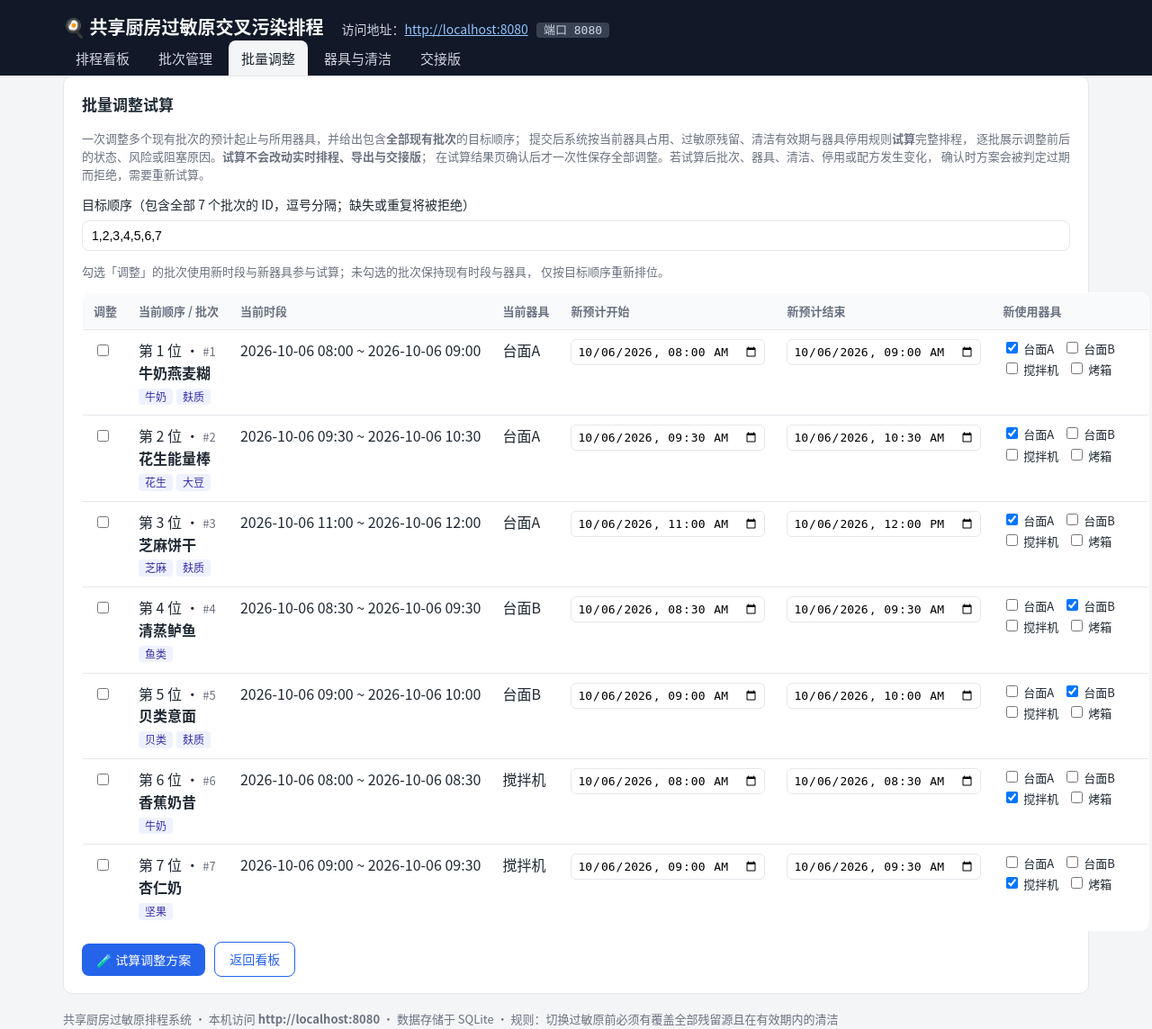
After one commit to irengdop37111/solo-gsb-bb5c15ad-15311952-f631-542e-b1f3-b6b1b12ce14c, a Flask app: page /reschedule in a window 1280 px wide. The commit adds this page. Shown: the whole page at 90% size. Run offline with Flask 3, Linux system fonts and the light colour scheme; data comes from the database, SQL or seed files in the repository.

Commit message:
GSB 15311952-f631-542e-b1f3-b6b1b12ce14c B: platform archive

```diff
--- a/app.py
+++ b/app.py
@@ -14,8 +14,14 @@
    同一器具的有效停用时段不得重叠，起止无效、器具不存在或记录已取消时
    拒绝变更。批次使用任一器具的时段与有效停用时段相交即阻塞（标明器具
    与冲突时段），端点相接不算相交；受阻批次不占用器具、不留残留。
+5. 批量调整试算：排程员一次提交多个批次的新时段/器具与包含全部现有批次的
+   目标顺序，系统按现有规则试算完整排程并逐批对比调整前后状态；试算不改动
+   实时排程、导出与交接版。确认时若排程依据（批次/器具/清洁/停用/配方）自
+   试算后已变化，拒绝过期方案并提示重新试算；否则在同一事务内一次性保存
+   全部调整（失败不部分写入），含阻塞批次的方案允许保存，交接版发布规则不变。
 """
 import csv
+import hashlib
 import io
 import json
 import os
@@ -273,16 +279,20 @@ def active_downtimes(conn):
     return downtimes
 
 
-def compute_schedule(conn, exclude_cleaning_id=None):
+def compute_schedule(conn, exclude_cleaning_id=None, batch_rows=None, equip_of=None):
     """按当前顺序（seq, 计划开始时间）逐个尝试排入，返回每批次的结果。
 
     exclude_cleaning_id 给出的清洁记录在本次计算中视为不存在（规则本身不变），
     用于删除清洁前预演：找出因该记录失效而被阻塞的批次。
+    batch_rows / equip_of 给出时，用其代替数据库中的批次与器具关联进行计算
+    （清洁、停用、器具主数据仍取自数据库当前值），用于批量调整试算，
+    不改动任何已存数据。
     """
     eq_names = {r["id"]: r["name"] for r in conn.execute("SELECT * FROM equipment")}
-    equip_of = {}
-    for r in conn.execute("SELECT * FROM batch_equipment"):
-        equip_of.setdefault(r["batch_id"], []).append(r["equipment_id"])
+    if equip_of is None:
+        equip_of = {}
+        for r in conn.execute("SELECT * FROM batch_equipment"):
+            equip_of.setdefault(r["batch_id"], []).append(r["equipment_id"])
     downtimes = active_downtimes(conn)
     cleanings = {}
     for r in conn.execute("SELECT * FROM cleaning ORDER BY cleaned_at, id"):
@@ -296,8 +306,12 @@ def compute_schedule(conn, exclude_cleaning_id=None):
 
     usage = {}  # equipment_id -> [已排入批次的占用记录]
     results = []
-    rows = conn.execute(
-        "SELECT * FROM batch ORDER BY seq, planned_start, id").fetchall()
+    if batch_rows is None:
+        rows = conn.execute(
+            "SELECT * FROM batch ORDER BY seq, planned_start, id").fetchall()
+    else:
+        rows = sorted(batch_rows,
+                      key=lambda r: (r["seq"], r["planned_start"], r["id"]))
     for row in rows:
         start = parse_dt(row["planned_start"])
         end = parse_dt(row["planned_end"])
@@ -863,6 +877,268 @@ def cancel_downtime(did):
     return redirect(url_for("equipment_page"))
 
 
+# ---------------------------------------------------------- 批量调整试算
+
+# 排程依据指纹覆盖的表：批次（含配方过敏原、时段、顺序）、批次-器具关联、
+# 器具、清洁记录、器具停用。确认方案时重算指纹并与试算时比对，
+# 任何一项变化都说明方案所依据的数据已过期。
+BASIS_QUERIES = (
+    ("batch", "SELECT id, name, allergens, planned_start, planned_end, seq"
+              " FROM batch ORDER BY id"),
+    ("batch_equipment", "SELECT batch_id, equipment_id FROM batch_equipment"
+                        " ORDER BY batch_id, equipment_id"),
+    ("equipment", "SELECT id, name FROM equipment ORDER BY id"),
+    ("cleaning", "SELECT id, equipment_id, cleaned_at, valid_until, covers"
+                 " FROM cleaning ORDER BY id"),
+    ("equipment_downtime", "SELECT id, equipment_id, start_at, end_at, reason,"
+                           " created_at, cancelled_at"
+                           " FROM equipment_downtime ORDER BY id"),
+)
+
+
+def schedule_basis_fingerprint(conn):
+    """当前排程依据（批次/器具/清洁/停用/配方）的指纹，用于检测过期方案。"""
+    h = hashlib.sha256()
+    for table, sql in BASIS_QUERIES:
+        h.update(table.encode("utf-8"))
+        for row in conn.execute(sql):
+            h.update(repr(tuple(row)).encode("utf-8"))
+    return h.hexdigest()
+
+
+def parse_plan_form(form):
+    """解析批量调整表单，返回 (order_ids, adjustments, error)。
+
+    order_ids 为目标顺序中的批次 ID 列表；adjustments 为
+    {批次ID: {"start", "end", "equipment"}}（仅勾选“调整”的批次）。
+    此处只做格式解析，存在性与业务校验由 validate_plan 完成。
+    """
+    raw = (form.get("order") or "").replace("，", ",").replace("\n", ",")
+    order_ids = []
+    for token in raw.split(","):
+        token = token.strip()
+        if not token:
+            continue
+        try:
+            order_ids.append(int(token))
+        except ValueError:
+            return None, None, (f"目标顺序包含无法识别的内容「{token}」，"
+                                f"请填写批次 ID 并以逗号分隔")
+    adjustments = {}
+    for bid_str in form.getlist("adjust"):
+        try:
+            bid = int(bid_str)
+        except ValueError:
+            return None, None, "调整对象包含无效的批次 ID"
+        start = (form.get(f"start_{bid}") or "").strip()
+        end = (form.get(f"end_{bid}") or "").strip()
+        eqs = []
+        for e in form.getlist(f"eq_{bid}"):
+            try:
+                eqs.append(int(e))
+            except ValueError:
+                return None, None, f"批次 #{bid} 的器具选择无效"
+        adjustments[bid] = {"start": start, "end": end,
+                            "equipment": sorted(set(eqs))}
+    return order_ids, adjustments, None
+
+
+def validate_plan(conn, order_ids, adjustments):
+    """校验调整方案，返回错误说明（None 表示通过）。
+
+    拒绝情形：没有任何批次；目标顺序重复、缺失或包含不存在的批次；
+    调整对象不存在；新时段无法解析或结束不晚于开始；所选器具不存在。
+    """
+    batches = {r["id"]: r for r in conn.execute("SELECT * FROM batch ORDER BY id")}
+    if not batches:
+        return "当前没有任何批次，无可调整的排程"
+    dups, seen = [], set()
+    for bid in order_ids:
+        if bid in seen and bid not in dups:
+            dups.append(bid)
+        seen.add(bid)
+    if dups:
+        return "目标顺序存在重复批次：" + "、".join(f"#{b}" for b in dups)
+    unknown = [b for b in order_ids if b not in batches]
+    if unknown:
+        return "目标顺序包含不存在的批次：" + "、".join(f"#{b}" for b in unknown)
+    missing = [b for b in batches if b not in seen]
+    if missing:
+        names = "、".join(f"「{batches[b]['name']}」#{b}" for b in missing)
+        return f"目标顺序必须包含全部现有批次，缺失：{names}"
+    for bid in adjustments:
+        if bid not in batches:
+            return f"调整对象包含不存在的批次 #{bid}"
+    eq_ids = {r["id"] for r in conn.execute("SELECT id FROM equipment")}
+    for bid, adj in adjustments.items():
+        name = batches[bid]["name"]
+        for eid in adj["equipment"]:
+            if eid not in eq_ids:
+                return f"批次「{name}」选择的器具 #{eid} 不存在或已删除"
+        start, end = parse_dt(adj["start"]), parse_dt(adj["end"])
+        if start is None or end is None:
+            return f"批次「{name}」的新时段无效，请使用 YYYY-MM-DDTHH:MM"
+        if end <= start:
+            return f"批次「{name}」的新时段无效：结束时间必须晚于开始时间"
+    return None
+
+
+def trial_schedule(conn, order_ids, adjustments):
+    """按调整方案试算完整排程（不写入任何数据）。
+
+    order_ids 为包含全部批次的目标顺序；adjustments 给出被调整批次的新时段
+    与新器具集合，其余批次保持现有时段与器具。清洁、停用与器具主数据取当前值。
+    """
+    batches = {r["id"]: dict(r) for r in conn.execute("SELECT * FROM batch")}
+    equip_of = {}
+    for r in conn.execute("SELECT * FROM batch_equipment"):
+        equip_of.setdefault(r["batch_id"], []).append(r["equipment_id"])
+    rows = []
+    for i, bid in enumerate(order_ids, 1):
+        b = dict(batches[bid])
+        b["seq"] = i
+        adj = adjustments.get(bid)
+        if adj is not None:
+            b["planned_start"] = adj["start"]
+            b["planned_end"] = adj["end"]
+            equip_of[bid] = list(adj["equipment"])
+        rows.append(b)
+    return compute_schedule(conn, batch_rows=rows, equip_of=equip_of)
+
+
+def reschedule_form_context(conn, prefill=None):
+    """批量调整表单所需的数据；prefill 给出时按用户已填内容回显。"""
+    batches = conn.execute(
+        "SELECT * FROM batch ORDER BY seq, planned_start, id").fetchall()
+    equipment = conn.execute("SELECT * FROM equipment ORDER BY id").fetchall()
+    eq_name = {e["id"]: e["name"] for e in equipment}
+    equip_of = {}
+    for r in conn.execute("SELECT * FROM batch_equipment"):
+        equip_of.setdefault(r["batch_id"], []).append(r["equipment_id"])
+    equip_names_of = {bid: [eq_name.get(i, f"#{i}") for i in ids]
+                      for bid, ids in equip_of.items()}
+    order_str = ((prefill.get("order") or "") if prefill else "") \
+        or ",".join(str(b["id"]) for b in batches)
+    return dict(batches=batches, equipment=equipment, equip_of=equip_of,
+                equip_names_of=equip_names_of, order_str=order_str,
+                prefill=prefill)
+
+
+@app.route("/reschedule")
+def reschedule_page():
+    return render_template("reschedule.html",
+                           **reschedule_form_context(get_db()))
+
+
+@app.post("/reschedule/preview")
+def reschedule_preview():
+    """试算调整方案：只计算与展示，不写入任何数据。
+
+    输入非法（批次/器具不存在、目标顺序缺失或重复、时段无效）时拒绝试算，
+    重新展示表单并保留已填内容；通过则按目标顺序与调整内容试算完整排程，
+    逐批对比调整前后的状态、风险或阻塞原因，并附上排程依据指纹供确认时
+    检测方案是否过期。
+    """
+    conn = get_db()
+    order_ids, adjustments, error = parse_plan_form(request.form)
+    if error is None:
+        error = validate_plan(conn, order_ids, adjustments)
+    if error is not None:
+        flash(f"试算被拒绝：{error}；未改动任何数据", "error")
+        return render_template(
+            "reschedule.html",
+            **reschedule_form_context(conn, prefill=request.form)), 400
+    # 先取指纹再试算：若试算后数据被并发修改，确认时指纹比对会判为过期，
+    # 不会把基于旧数据的方案误当有效方案保存
+    basis = schedule_basis_fingerprint(conn)
+    trial = trial_schedule(conn, order_ids, adjustments)
+    live = compute_schedule(conn)
+    before_by_id = {r["id"]: r for r in live}
+    live_pos = {r["id"]: i for i, r in enumerate(live, 1)}
+    status_text = {"accepted": "已排入", "blocked": "已拒绝"}
+    rows = []
+    for i, t in enumerate(trial, 1):
+        b = before_by_id[t["id"]]
+        changes = []
+        if i != live_pos.get(t["id"]):
+            changes.append(f"顺序：第 {live_pos.get(t['id'])} 位 → 第 {i} 位")
+        if (b["start"], b["end"]) != (t["start"], t["end"]):
+            changes.append("时段已调整")
+        if b["equipment_names"] != t["equipment_names"]:
+            changes.append("器具已调整")
+        if b["status"] != t["status"]:
+            changes.append(f"状态：{status_text[b['status']]} → "
+                           f"{status_text[t['status']]}")
+        rows.append({"before": b, "after": t, "changes": changes,
+                     "adjusted": t["id"] in adjustments})
+    accepted = sum(1 for t in trial if t["status"] == "accepted")
+    return render_template(
+        "reschedule_preview.html", rows=rows,
+        trial_accepted=accepted, trial_blocked=len(trial) - accepted,
+        basis=basis, order_str=",".join(str(b) for b in order_ids),
+        adjustments=adjustments)
+
+
+@app.post("/reschedule/confirm")
+def reschedule_confirm():
+    """确认保存试算方案：过期拒绝，否则在同一事务内一次性保存全部调整。
+
+    先比对排程依据指纹：试算后批次、器具、清洁、停用或配方任一变化，
+    方案即过期，拒绝保存并提示重新试算；指纹一致则重新校验方案后在
+    BEGIN IMMEDIATE 事务内更新批次时段/器具关联与全部批次顺序——
+    任何失败都回滚，不会部分写入。含阻塞批次的方案允许保存，
+    交接版发布仍按原规则要求全部批次可排入。
+    """
+    conn = get_db()
+    order_ids, adjustments, error = parse_plan_form(request.form)
+    if error is not None:
+        flash(f"未保存：{error}", "error")
+        return redirect(url_for("reschedule_page"))
+    basis = request.form.get("basis", "")
+    try:
+        conn.execute("BEGIN IMMEDIATE")
+    except sqlite3.OperationalError:
+        flash("系统正忙，请稍后重试确认保存", "error")
+        return redirect(url_for("reschedule_page"))
+    try:
+        if not basis or basis != schedule_basis_fingerprint(conn):
+            conn.rollback()
+            flash("未保存：试算后排程依据（批次、器具、清洁、停用或配方）"
+                  "已发生变化，该方案已过期，请重新试算", "error")
+            return redirect(url_for("reschedule_page"))
+        error = validate_plan(conn, order_ids, adjustments)
+        if error is not None:
+            conn.rollback()
+            flash(f"未保存：{error}", "error")
+            return redirect(url_for("reschedule_page"))
+        for bid, adj in adjustments.items():
+            start = parse_dt(adj["start"]).isoformat(timespec="minutes")
+            end = parse_dt(adj["end"]).isoformat(timespec="minutes")
+            conn.execute(
+                "UPDATE batch SET planned_start=?, planned_end=? WHERE id=?",
+                (start, end, bid))
+            conn.execute("DELETE FROM batch_equipment WHERE batch_id=?", (bid,))
+            for eid in adj["equipment"]:
+                conn.execute(
+                    "INSERT INTO batch_equipment(batch_id, equipment_id)"
+                    " VALUES (?,?)", (bid, eid))
+        for i, bid in enumerate(order_ids, 1):
+            conn.execute("UPDATE batch SET seq=? WHERE id=?", (i, bid))
+        conn.commit()
+    except Exception:
+        conn.rollback()
+        raise
+    results = compute_schedule(conn)
+    blocked = sum(1 for r in results if r["status"] != "accepted")
+    msg = (f"已一次性保存全部调整：{len(adjustments)} 个批次更新时段/器具，"
+           f"{len(order_ids)} 个批次按目标顺序重排，实时排程已更新——"
+           f"已排入 {len(results) - blocked} 个、阻塞 {blocked} 个")
+    if blocked:
+        msg += "；含阻塞批次的方案已照常保存，发布交接版仍要求全部批次可排入"
+    flash(msg, "ok")
+    return redirect(url_for("index"))
+
+
 # ---------------------------------------------------------------- 导出
 
 def export_rows(results):
--- a/static/style.css
+++ b/static/style.css
@@ -193,3 +193,15 @@ tr.cancelled-row td { background: #fafafa; color: var(--muted); }
 tr.cancelled-row td > * { opacity: .8; }
 .cancel-form { margin-top: 6px; }
 .downtime-panel h2 { color: var(--bad); }
+
+/* 批量调整试算 */
+.order-field { display: block; margin: 0 0 12px; font-size: 14px; }
+.order-field input {
+  width: 100%; margin-top: 6px; padding: 8px 10px;
+  border: 1px solid var(--line); border-radius: 8px; font-size: 14px;
+}
+.adj-table input[type="datetime-local"] {
+  padding: 5px 6px; border: 1px solid var(--line); border-radius: 6px; font-size: 13px;
+}
+.adj-table .eq-checks { display: flex; flex-wrap: wrap; gap: 2px 10px; min-width: 150px; }
+.adj-table .eq-checks .check { font-size: 13px; white-space: nowrap; }
--- a/templates/base.html
+++ b/templates/base.html
@@ -16,6 +16,7 @@
   <nav class="wrap">
     <a href="{{ url_for('index') }}" class="{{ 'active' if request.endpoint == 'index' }}">排程看板</a>
     <a href="{{ url_for('batches') }}" class="{{ 'active' if request.endpoint == 'batches' }}">批次管理</a>
+    <a href="{{ url_for('reschedule_page') }}" class="{{ 'active' if request.endpoint in ['reschedule_page', 'reschedule_preview', 'reschedule_confirm'] }}">批量调整</a>
     <a href="{{ url_for('equipment_page') }}" class="{{ 'active' if request.endpoint == 'equipment_page' }}">器具与清洁</a>
     <a href="{{ url_for('releases') }}" class="{{ 'active' if request.endpoint in ['releases', 'release_detail'] }}">交接版</a>
   </nav>
--- a/templates/index.html
+++ b/templates/index.html
@@ -15,6 +15,7 @@
         onsubmit="return confirm('将按当前器具占用、过敏原、清洁规则与器具停用状态重新计算；存在阻塞批次（含与有效停用时段相交）时不会生成版本。确认发布交接版？');">
     <button class="btn" type="submit">📦 发布交接版</button>
   </form>
+  <a class="btn ghost" href="{{ url_for('reschedule_page') }}">🧪 批量调整试算</a>
   <a class="btn ghost" href="{{ url_for('export_csv') }}">⬇ 导出 CSV</a>
   <a class="btn ghost" href="{{ url_for('export_json') }}">⬇ 导出 JSON</a>
   <a class="btn ghost" href="{{ url_for('export_cleaning_deletions_csv') }}">🧾 删除记录 CSV</a>
--- /dev/null
+++ b/templates/reschedule.html
@@ -0,0 +1,69 @@
+{% extends "base.html" %}
+{% block title %}批量调整试算 · 共享厨房过敏原排程{% endblock %}
+{% block content %}
+<section class="panel">
+  <h2>批量调整试算</h2>
+  <p class="hint">一次调整多个现有批次的预计起止与所用器具，并给出包含<b>全部现有批次</b>的目标顺序；
+    提交后系统按当前器具占用、过敏原残留、清洁有效期与器具停用规则<b>试算</b>完整排程，
+    逐批展示调整前后的状态、风险或阻塞原因。<b>试算不会改动实时排程、导出与交接版</b>；
+    在试算结果页确认后才一次性保存全部调整。若试算后批次、器具、清洁、停用或配方发生变化，
+    确认时方案会被判定过期而拒绝，需要重新试算。</p>
+  {% if not batches %}
+  <p class="empty">还没有批次，请先到 <a href="{{ url_for('batches') }}">批次管理</a> 录入。</p>
+  {% else %}
+  {% set pf = prefill %}
+  {% set pf_adjust = pf.getlist('adjust') if pf else [] %}
+  <form method="post" action="{{ url_for('reschedule_preview') }}">
+    <label class="order-field">目标顺序（包含全部 {{ batches|length }} 个批次的 ID，逗号分隔；缺失或重复将被拒绝）
+      <input type="text" name="order" value="{{ order_str }}" required
+             placeholder="如：{{ order_str }}">
+    </label>
+    <p class="hint">勾选「调整」的批次使用新时段与新器具参与试算；未勾选的批次保持现有时段与器具，
+      仅按目标顺序重新排位。</p>
+    <table class="adj-table">
+      <thead>
+        <tr>
+          <th>调整</th><th>当前顺序 / 批次</th><th>当前时段</th><th>当前器具</th>
+          <th>新预计开始</th><th>新预计结束</th><th>新使用器具</th>
+        </tr>
+      </thead>
+      <tbody>
+      {% for b in batches %}
+        {% set pf_eq = pf.getlist('eq_' ~ b.id) if pf else [] %}
+        <tr>
+          <td><input type="checkbox" name="adjust" value="{{ b.id }}"
+                     {% if b.id|string in pf_adjust %}checked{% endif %}></td>
+          <td>
+            第 {{ loop.index }} 位 · <span class="muted">#{{ b.id }}</span><br>
+            <strong>{{ b.name }}</strong><br>
+            <span class="tags">
+              {% for a in b.allergens.split(',') if a.strip() %}<span class="tag">{{ a.strip() }}</span>
+              {% else %}<span class="tag none">无过敏原</span>{% endfor %}
+            </span>
+          </td>
+          <td class="time">{{ b.planned_start.replace('T', ' ') }} ~ {{ b.planned_end.replace('T', ' ') }}</td>
+          <td>{{ (equip_names_of.get(b.id) or [])|join('、') or '—' }}</td>
+          <td><input type="datetime-local" name="start_{{ b.id }}"
+                     value="{{ pf.get('start_' ~ b.id, b.planned_start) if pf else b.planned_start }}"></td>
+          <td><input type="datetime-local" name="end_{{ b.id }}"
+                     value="{{ pf.get('end_' ~ b.id, b.planned_end) if pf else b.planned_end }}"></td>
+          <td>
+            <div class="eq-checks">
+            {% for e in equipment %}
+              <label class="check"><input type="checkbox" name="eq_{{ b.id }}" value="{{ e.id }}"
+                     {% if (pf and e.id|string in pf_eq) or (not pf and e.id in (equip_of.get(b.id) or [])) %}checked{% endif %}> {{ e.name }}</label>
+            {% endfor %}
+            </div>
+          </td>
+        </tr>
+      {% endfor %}
+      </tbody>
+    </table>
+    <div class="form-actions" style="margin-top:12px;">
+      <button class="btn" type="submit">🧪 试算调整方案</button>
+      <a class="btn ghost" href="{{ url_for('index') }}">返回看板</a>
+    </div>
+  </form>
+  {% endif %}
+</section>
+{% endblock %}
```
Also changed, not shown: templates/reschedule_preview.html (added, +110 -0 lines), README.md.
